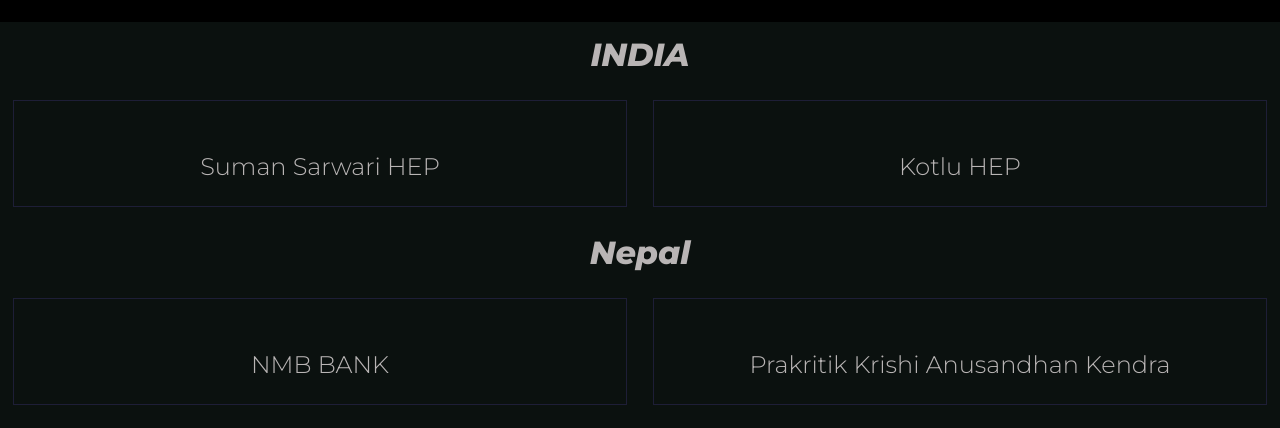
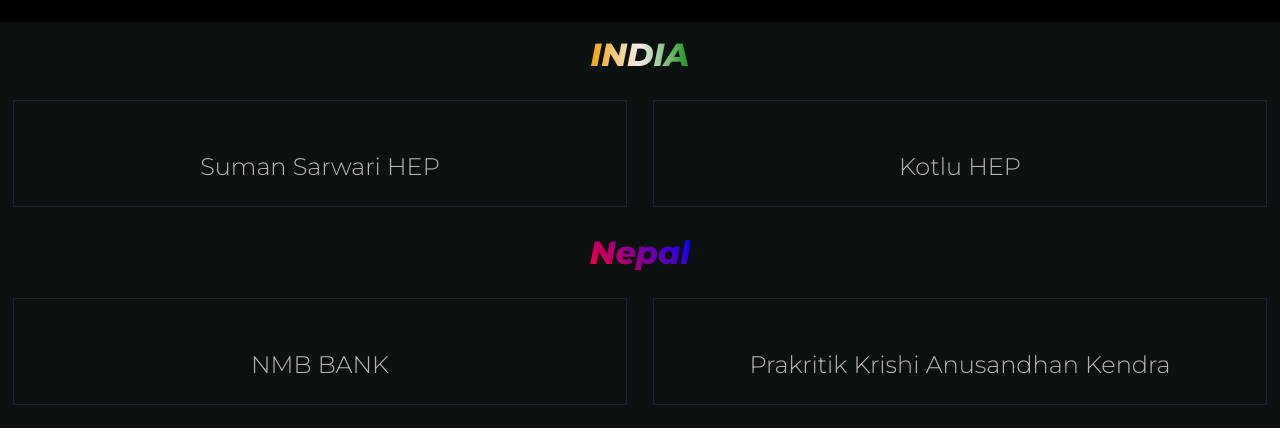
Before and after one commit to 1Akashm/prof, a plain HTML site: page index.html in a window 1280 px wide. Shown: the part 707-1135 px from the top of the page. Drawn offline with Linux system fonts and the light colour scheme; a web font is replaced by a local one.

Commit message:
correction update

```diff
--- a/css/index.css
+++ b/css/index.css
@@ -354,19 +354,24 @@ button:hover{
 }
 
 
+.ind{
+    background: linear-gradient(90deg,rgb(243, 161, 10),rgb(245, 237, 237),rgb(21, 148, 21));
+    color: transparent;
+    -webkit-background-clip: text;
+}
+
+.nep{
+    background: linear-gradient(50deg,rgb(252, 0, 50),blue);
+    color: transparent;
+    -webkit-background-clip: text;
+}
 
 .con
 {
     width: 100%;
     font-style: italic;
     text-align: center;
-    /* padding-top: 4%;
-    padding-bottom: 2%; */
-    /* border: 1px solid rgb(30, 30, 55);
-    background-color: black; */
     margin: 1%;
-    transition: .6s;
-    cursor: pointer;
     outline: none;
     font-size: 1rem;
 }
@@ -439,7 +444,6 @@ footer
 {
     border-bottom: 1px solid rgb(114, 51, 51);
     margin-bottom: 2%;
-
 }
 
 footer>div{
--- a/index.html
+++ b/index.html
@@ -93,7 +93,7 @@
       <div class="work_company">
 
         <div class="con">
-          <span>INDIA</span>
+          <span class="ind">INDIA</span>
         </div>
 
         <div class="com">
@@ -107,7 +107,7 @@
     </div>
 
         <div class="con">
-          <span>Nepal</span>
+          <span class="nep">Nepal</span>
         </div>
 
         <div class="com">
```
